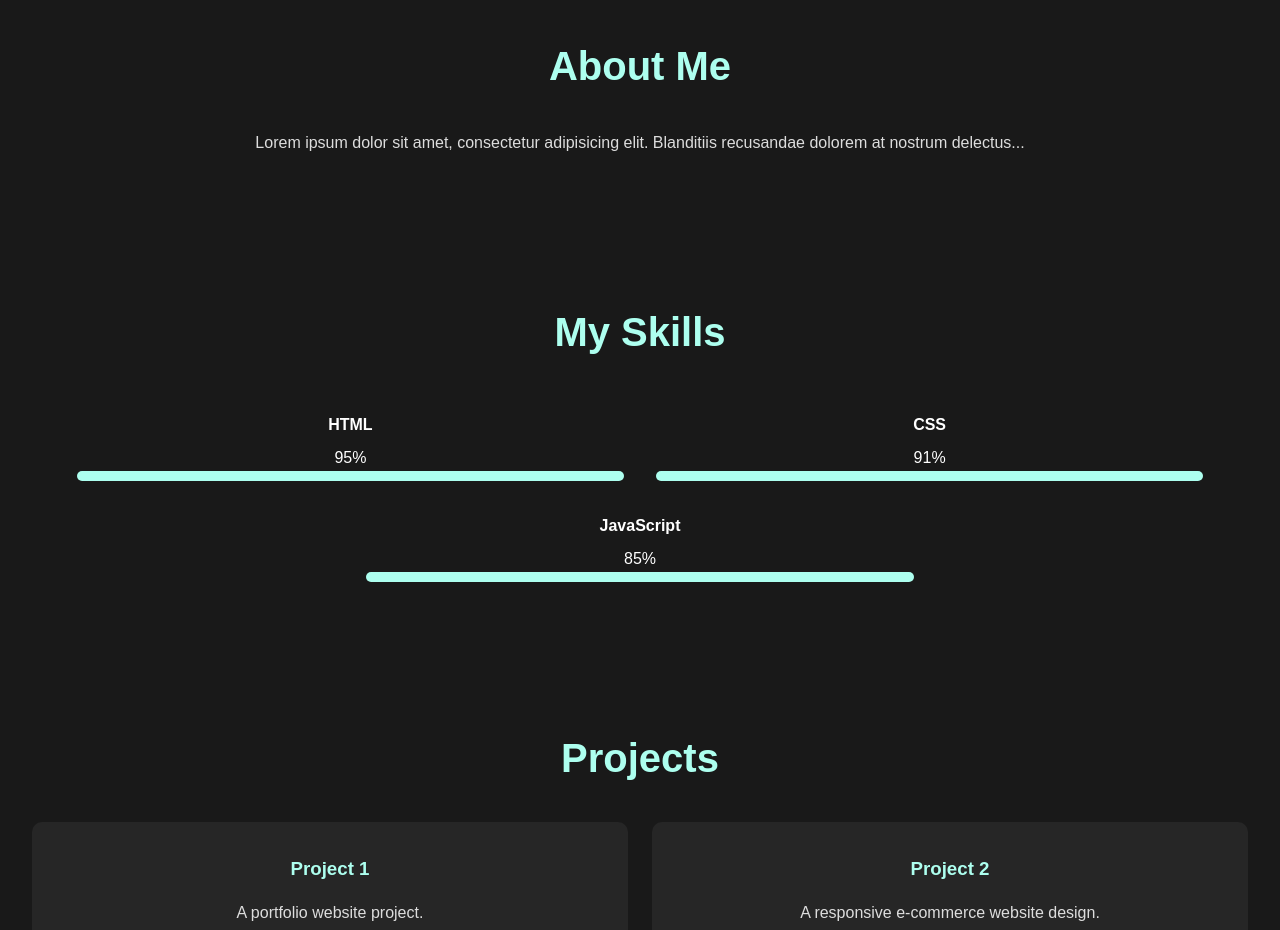
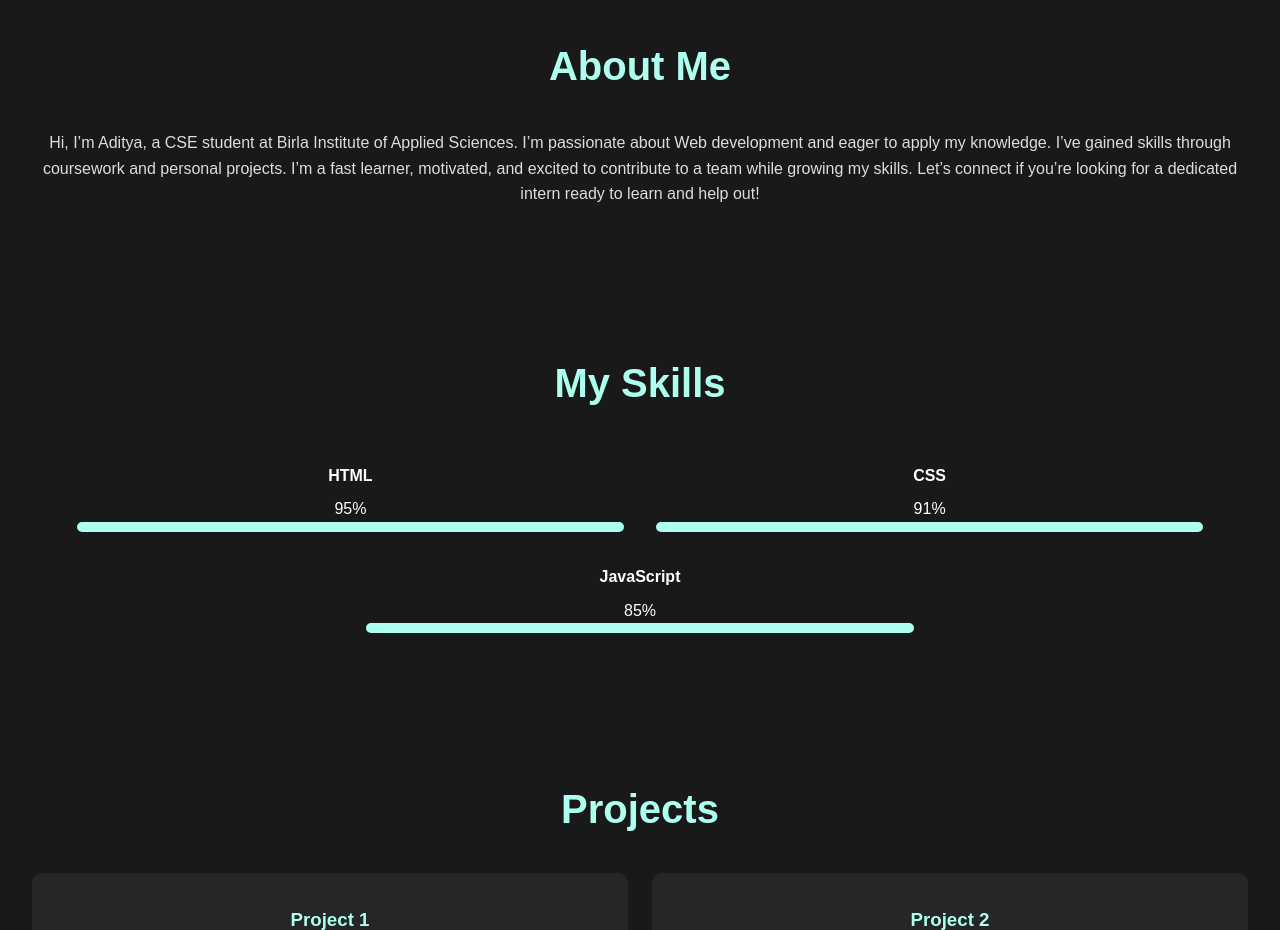
Before and after one commit to Aditya7pandey/Portfolio, a plain HTML site: page index.html in a window 1280 px wide. Shown: the part 780-1710 px from the top of the page. Drawn offline with nearby package versions, Linux system fonts and the light colour scheme.

Commit message:
Update index.html

```diff
--- a/index.html
+++ b/index.html
@@ -63,7 +63,8 @@
 
     <section id="about">
         <h2 class="heading-text green">About Me</h2>
-        <p>Lorem ipsum dolor sit amet, consectetur adipisicing elit. Blanditiis recusandae dolorem at nostrum delectus...</p>
+        <p>Hi, I’m Aditya, a CSE student at Birla Institute of Applied Sciences. I’m passionate about Web development and eager to apply my knowledge. I’ve gained skills through coursework and personal projects.
+I’m a fast learner, motivated, and excited to contribute to a team while growing my skills. Let’s connect if you’re looking for a dedicated intern ready to learn and help out!</p>
     </section>
 
     <section id="skills">
```
